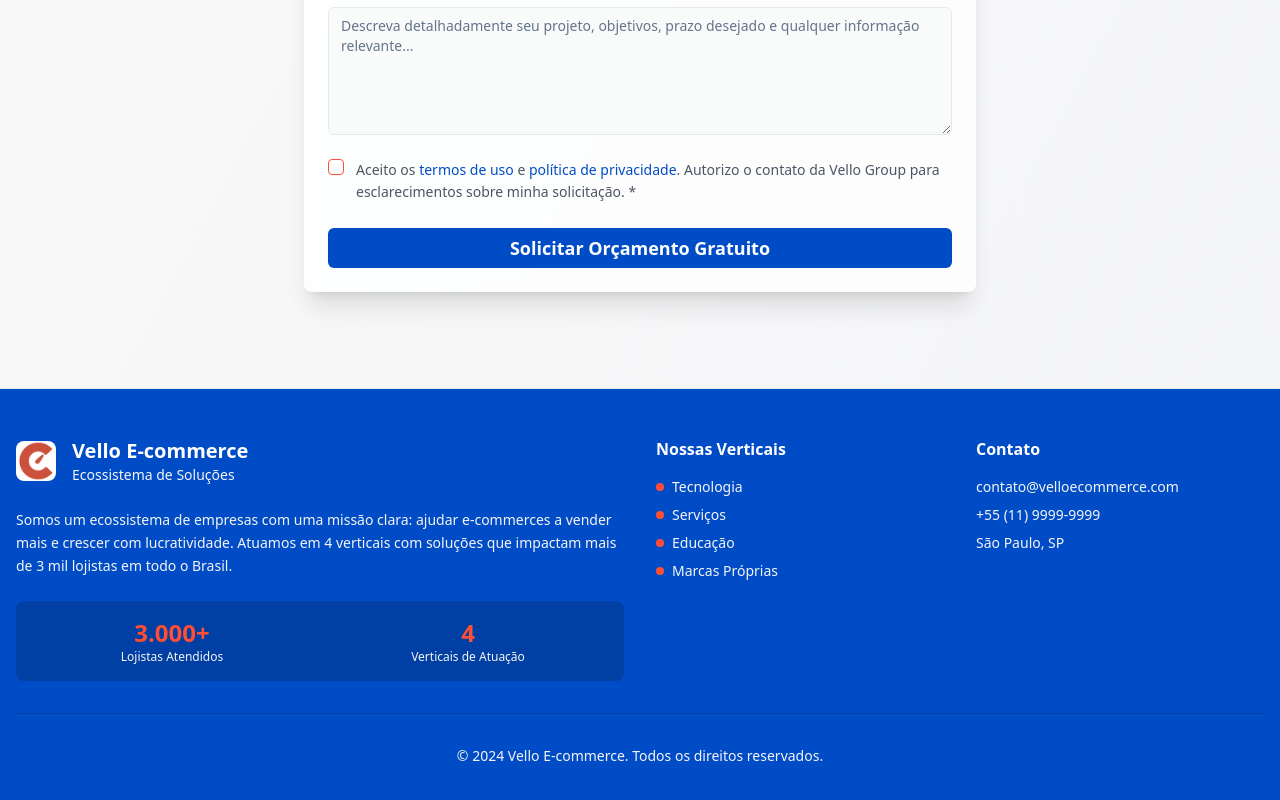
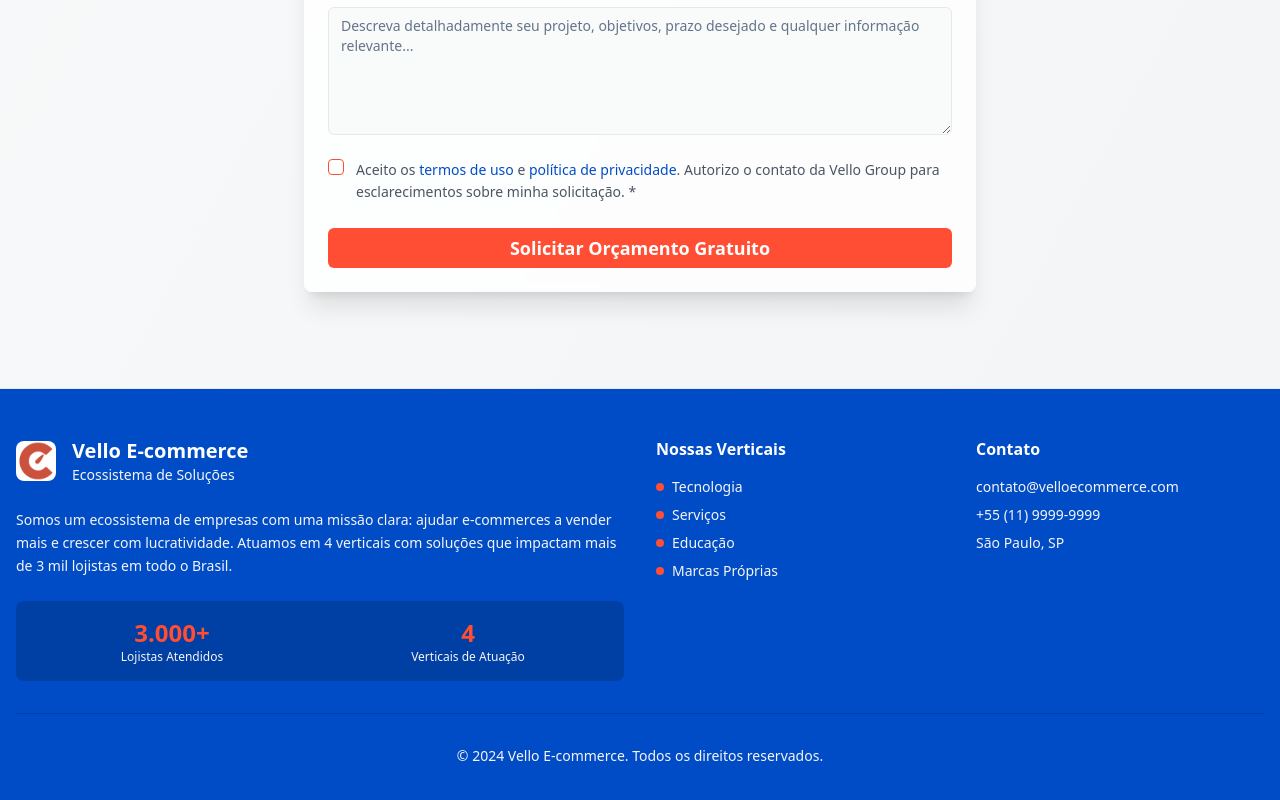
Before and after one commit to XxRuanOliveiraxX/vello-desafio-tecnico, a React (Vite) app: page / in a window 1280 px wide. Shown: the part 1553-2353 px from the top of the page. Built offline with nearby package versions, Linux system fonts and the light colour scheme.

Commit message:
Change "Solicitar Orçamento Gratuito" button color
Change the "Solicitar Orçamento Gratuito" button color to #ff4e35 in the `BudgetForm` component.

```diff
--- a/src/components/BudgetForm.tsx
+++ b/src/components/BudgetForm.tsx
@@ -1,4 +1,3 @@
-
 import { useState } from 'react';
 import { Card, CardContent, CardDescription, CardHeader, CardTitle } from '@/components/ui/card';
 import { Button } from '@/components/ui/button';
@@ -330,7 +329,7 @@ export const BudgetForm = () => {
           <Button
             type="submit"
             disabled={isSubmitting}
-            className="w-full py-4 text-lg font-semibold bg-vello-blue hover:bg-vello-blue-dark transition-all duration-300 transform hover:scale-[1.02]"
+            className="w-full py-4 text-lg font-semibold bg-vello-orange hover:bg-vello-orange/90 transition-all duration-300 transform hover:scale-[1.02]"
           >
             {isSubmitting ? (
               <>
```
